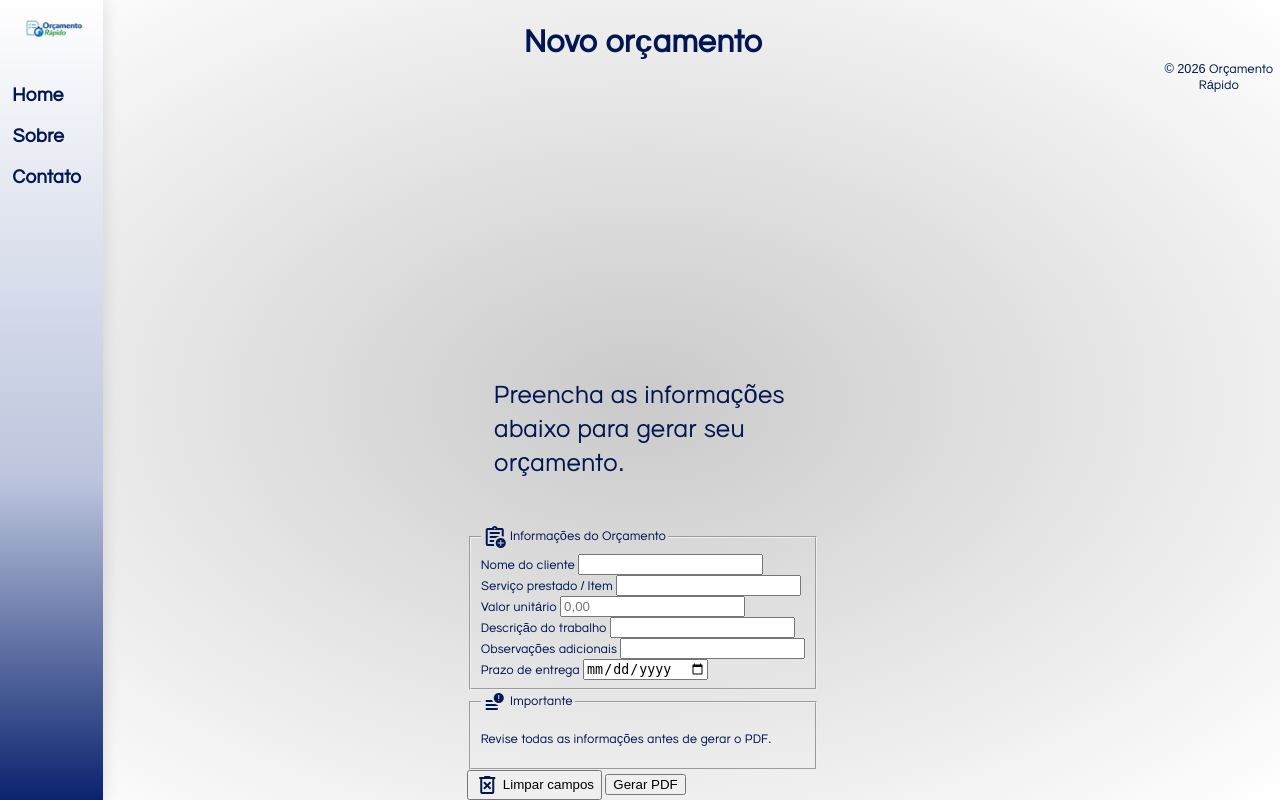
After one commit to nathalidev/estudos_python, a Flask app: page /criar-orcamento in a window 1280 px wide. The commit adds this page. Run offline with Flask 3, Linux system fonts and the light colour scheme.

Commit message:
adiciona página de criação de orçamento e ajusta navegação no index

```diff
--- a/projeto_pratica/main.py
+++ b/projeto_pratica/main.py
@@ -9,5 +9,9 @@ app = Flask(__name__)
 def home():
     return render_template("index.html")
 
+@app.route("/criar-orcamento")
+def criar_orcamento():
+    return render_template("criar_orcamento.html")
+
 if __name__ == "__main__":
     app.run(debug=True)
--- a/projeto_pratica/static/css/style.css
+++ b/projeto_pratica/static/css/style.css
@@ -2,6 +2,13 @@
     font-family: 'MinhaFonte';
     src: url('../fonts/Napzer-Regular.otf') format('truetype');
 }
+
+.material-symbols-outlined {
+  font-size: 24px;   /* tamanho do ícone */
+  color: rgb(0, 23, 82);    /* cor azul */
+  vertical-align: middle; /* alinhamento com o texto */
+}
+
 
 /* base */
 body {
--- /dev/null
+++ b/projeto_pratica/templates/criar_orcamento.html
@@ -0,0 +1,97 @@
+<!DOCTYPE html>
+<html lang="pt-BR">
+<head>
+    <meta charset="UTF-8">
+    <meta name="viewport" content="width=device-width, initial-scale=1.0">
+    <title>Criar Orçamento</title>
+    <link rel="stylesheet" href="{{ url_for('static', filename='css/style.css') }}">
+    <link href="https://fonts.googleapis.com/css2?family=Material+Symbols+Outlined" rel="stylesheet" />
+
+</head>
+<body>
+
+    <nav aria-label="Navegação principal">
+        <ul id="ul_navbar">
+            <li>
+                <a href="#" aria-label="Página inicial">
+                    <img id="logo-sistema" src="{{ url_for('static', filename='images/logo_app.png') }}" alt="Logo do sistema">
+                </a>
+            </li>
+            <li><a href="#">Home</a></li>
+            <li><a href="#">Sobre</a></li>
+            <li><a href="#">Contato</a></li>
+        </ul>
+    </nav>
+
+    <main>
+        <header class="header-texto">
+            <h1>Novo orçamento</h1>
+            <p>Preencha as informações abaixo para gerar seu orçamento.</p>
+        </header>
+
+        <section class="conteudo-main" aria-labelledby="info-orcamento">
+            <form method="post" action="#" novalidate>
+                <fieldset>
+                    <legend id="info-orcamento">
+                        <span class="material-symbols-outlined" aria-hidden="true">assignment_add</span>
+                        Informações do Orçamento
+                    </legend>
+
+                    <div>
+                        <label for="nome">Nome do cliente</label>
+                        <input type="text" id="nome" name="nome" required>
+                    </div>
+
+                    <div>
+                        <label for="servico_item">Serviço prestado / Item</label>
+                        <input type="text" id="servico_item" name="servico_item" required>
+                    </div>
+
+                    <div>
+                        <label for="valor">Valor unitário</label>
+                        <input type="number" id="valor" name="valor" step="0.01" placeholder="0,00" required>
+                    </div>
+
+                    <div>
+                        <label for="descricao">Descrição do trabalho</label>
+                        <input type="text" id="descricao" name="descricao" required>
+                    </div>
+
+                    <div>
+                        <label for="observacoes">Observações adicionais</label>
+                        <input type="text" id="observacoes" name="observacoes">
+                    </div>
+
+                    <div>
+                        <label for="prazo">Prazo de entrega</label>
+                        <input type="date" id="prazo" name="prazo" required>
+                    </div>
+                </fieldset>
+
+                <fieldset>
+                    <legend>
+                        <span class="material-symbols-outlined" aria-hidden="true">data_alert</span>
+                        Importante
+                    </legend>
+                    <p>Revise todas as informações antes de gerar o PDF.</p>
+                </fieldset>
+
+                <div>
+                    <button type="reset">
+                        <span class="material-symbols-outlined" aria-hidden="true">delete_forever</span>
+                        Limpar campos
+                    </button>
+                    <button type="submit">Gerar PDF</button>
+                </div>
+            </form>
+        </section>
+    </main>
+
+    <footer>
+        <p>© 2026 Orçamento Rápido</p>
+    </footer>
+</body>
+</html>
+
+<!-- Use <section> quando:
+O bloco teria sentido com um título. -->
--- a/projeto_pratica/templates/index.html
+++ b/projeto_pratica/templates/index.html
@@ -3,7 +3,7 @@
 <head>
     <meta charset="UTF-8">
     <meta name="viewport" content="width=device-width, initial-scale=1.0">
-    <title>Meu sistema</title>
+    <title>Orçamento Rápido</title>
     <link rel="stylesheet" href="{{ url_for('static', filename='css/style.css') }}">
 </head>
 <body>
@@ -11,7 +11,7 @@
     <nav>
         <ul id="ul_navbar">
             <img id="logo-sistema" src="{{ url_for('static', filename='images/logo_app.png') }}" alt="Logo do sistema">
-            <li><a href="#">Home</a></li>
+            <li><a href="#">Criar orçamento</a></li>
             <li><a href="#">Sobre</a></li>
             <li><a href="#">Contato</a></li>
         </ul>
```
